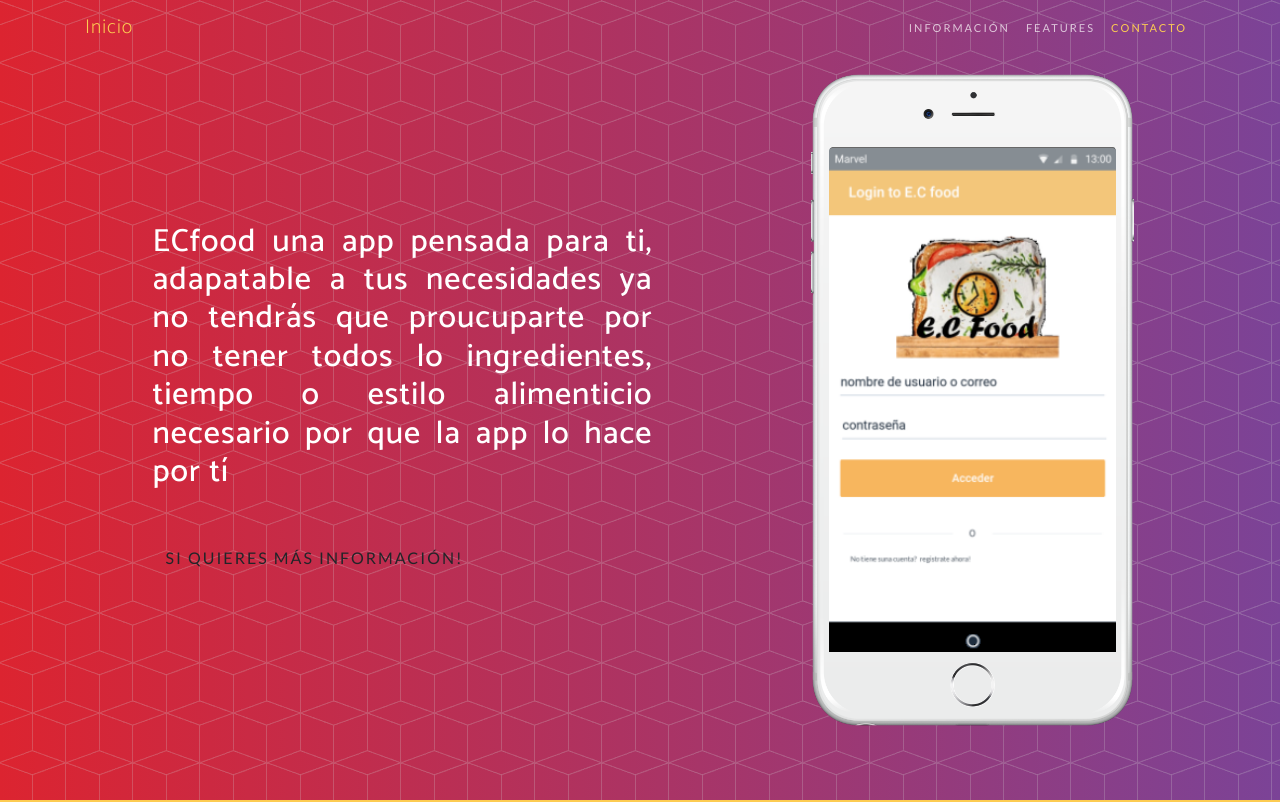
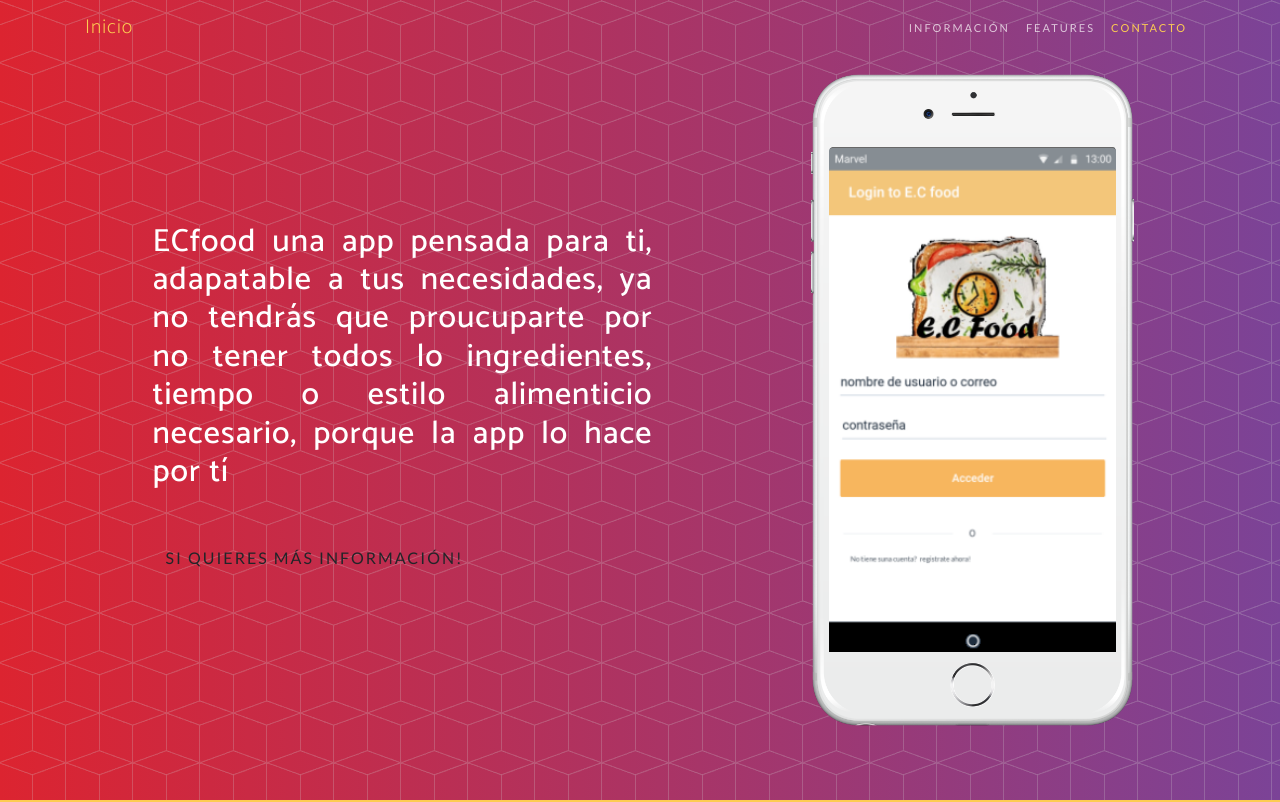
Before and after one commit to hugojose14/Landing-page-ECfood, a website with bundled scripts: page index.html in a window 1280 px wide. Shown: the top 802 px of the page. Built offline with nearby package versions, Linux system fonts and the light colour scheme; a web font is replaced by a local one.

Commit message:
second commit

```diff
--- a/index.html
+++ b/index.html
@@ -9,7 +9,7 @@
   <meta name="Landing page" content="ECfood">
   <meta name="Equipo 2 " content="Integrantes">
 
-  <title>Landing Page ECfood</title>
+  <title>Landing Page Ecfood</title>
 
   <!-- Bootstrap core CSS -->
   <link href="vendor/bootstrap/css/bootstrap.min.css" rel="stylesheet">
@@ -60,7 +60,7 @@
       <div class="row h-100">
         <div class="col-lg-7 my-auto">
           <div class="header-content mx-auto">
-            <h2 class="mb-5  text-justify" >ECfood una app pensada para ti, adapatable a tus necesidades ya no tendrás que proucuparte por no tener todos lo ingredientes, tiempo o estilo alimenticio necesario por que la app lo hace por tí </h2>
+            <h2 class="mb-5  text-justify" >ECfood una app pensada para ti, adapatable a tus necesidades, ya no tendrás que proucuparte por no tener todos lo ingredientes, tiempo o estilo alimenticio necesario, porque la app lo hace por tí </h2>
             <a href="#download" class="btn btn-outline btn-xl js-scroll-trigger">Si quieres más información!</a>
           </div>
         </div>
```
